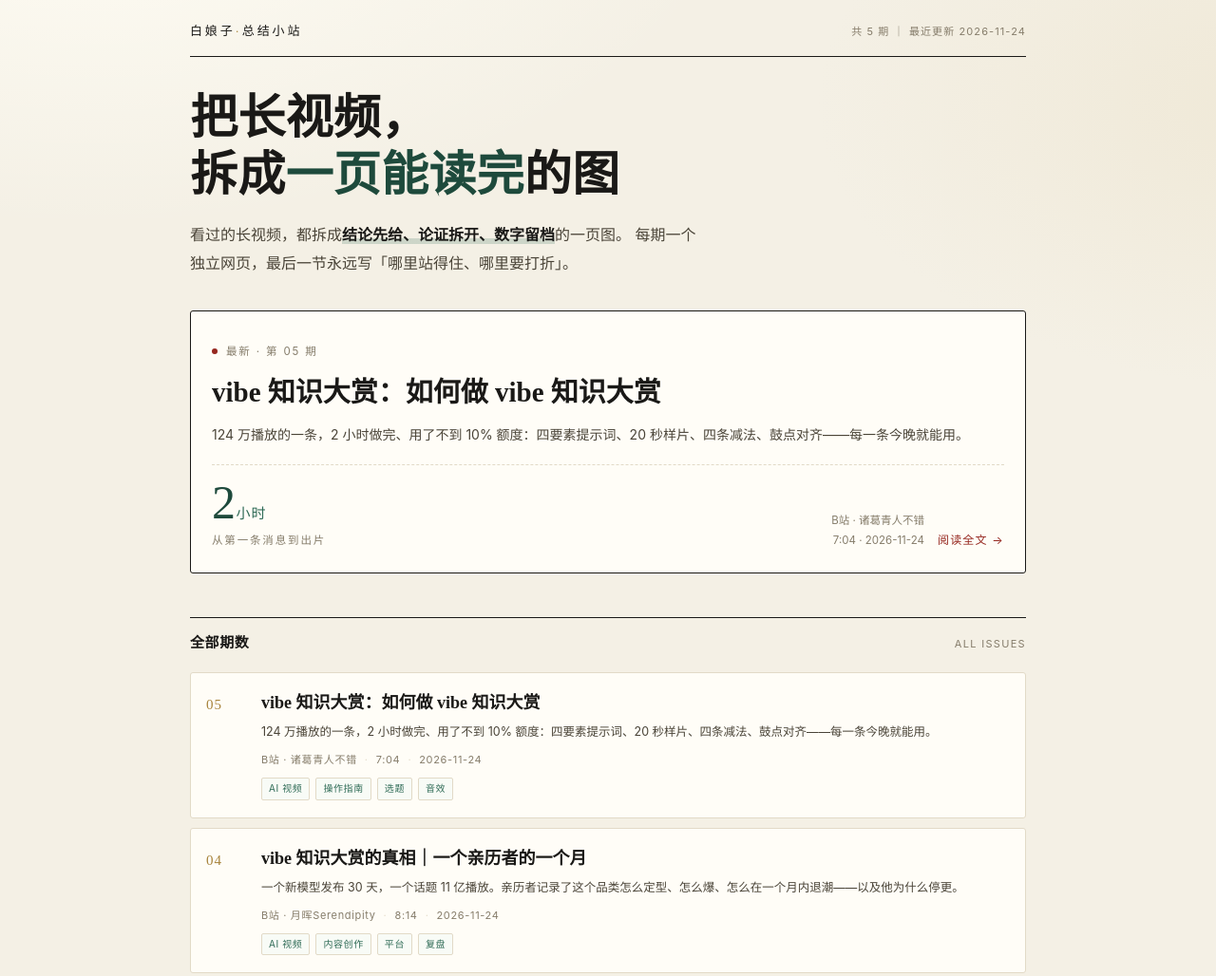
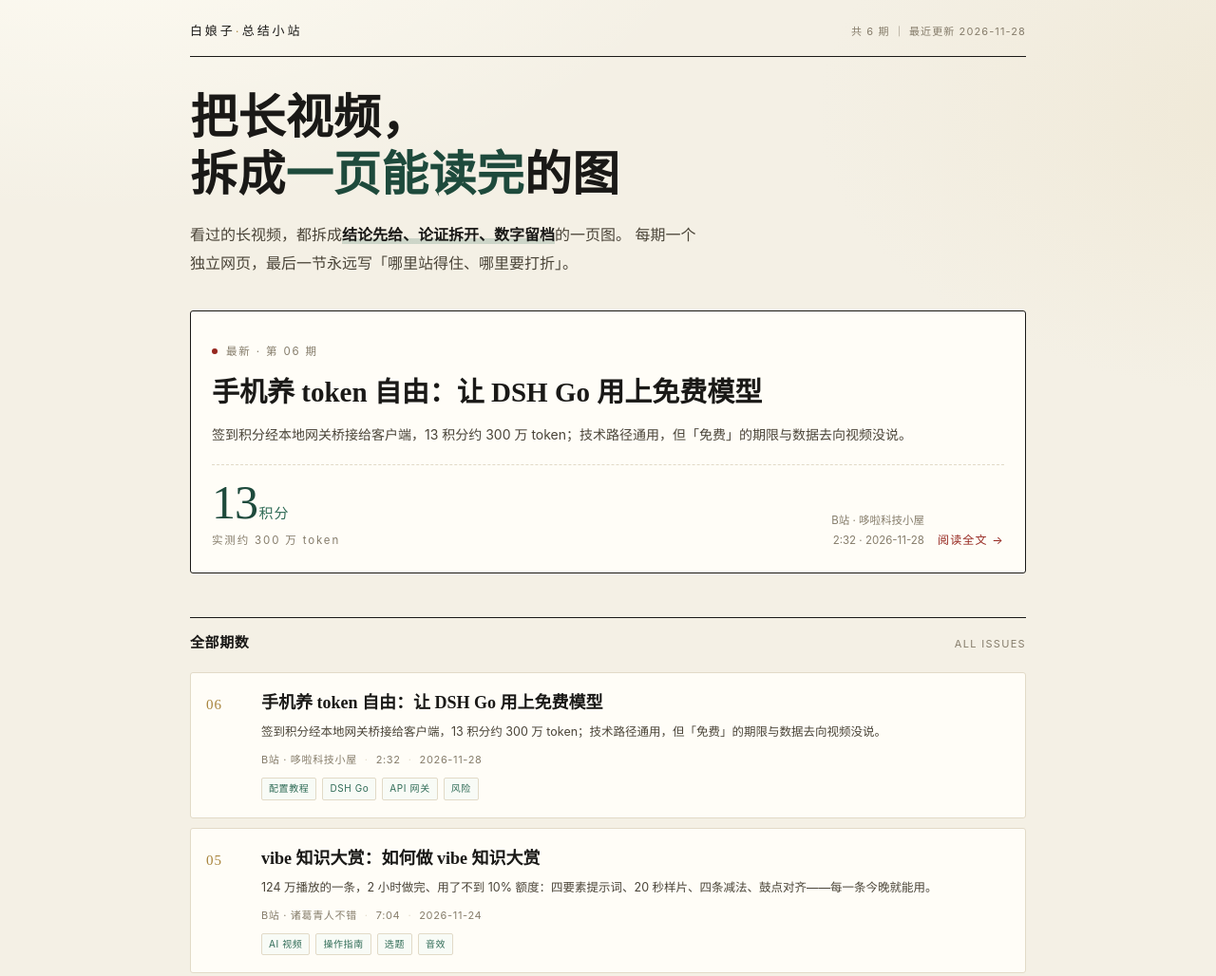
Before and after one commit to MrDogJK/baixiaoniang-summary, a plain HTML site: page index.html in a window 1280 px wide. Shown: the top 1028 px of the page at 95% size. Drawn offline with Linux system fonts and the light colour scheme.

Commit message:
add index.html

```diff
--- a/index.html
+++ b/index.html
@@ -128,7 +128,7 @@
 <main>
   <div class="top">
     <div class="brand">白娘子<span>·</span>总结小站</div>
-    <div class="meta">共 5 期 ｜ 最近更新 2026-11-24</div>
+    <div class="meta">共 6 期 ｜ 最近更新 2026-11-28</div>
   </div>
 
   <header class="hero">
@@ -139,17 +139,17 @@
     </p>
   </header>
 
-    <a class="feat rv" href="issue-05-vibe-howto.html">
+    <a class="feat rv" href="issue-06-dsh-token.html">
     <div class="feat-in">
-      <div class="lbl"><i></i>最新 · 第 05 期</div>
-      <h2>vibe 知识大赏：如何做 vibe 知识大赏</h2>
-      <p class="sum">124 万播放的一条，2 小时做完、用了不到 10% 额度：四要素提示词、20 秒样片、四条减法、鼓点对齐——每一条今晚就能用。</p>
+      <div class="lbl"><i></i>最新 · 第 06 期</div>
+      <h2>手机养 token 自由：让 DSH Go 用上免费模型</h2>
+      <p class="sum">签到积分经本地网关桥接给客户端，13 积分约 300 万 token；技术路径通用，但「免费」的期限与数据去向视频没说。</p>
       <div class="statrow">
         <div class="nw-wrap">
-          <div class="num">2<small>小时</small></div>
-          <p class="lbl">从第一条消息到出片</p>
+          <div class="num">13<small>积分</small></div>
+          <p class="lbl">实测约 300 万 token</p>
         </div>
-        <p class="meta"><span class="nw">B站 · 诸葛青人不错</span><br><span class="nw">7:04 · 2026-11-24</span></p>
+        <p class="meta"><span class="nw">B站 · 哆啦科技小屋</span><br><span class="nw">2:32 · 2026-11-28</span></p>
         <span class="more">阅读全文 →</span>
       </div>
     </div>
@@ -161,7 +161,17 @@
     <span>ALL ISSUES</span>
   </div>
   <div class="list">
-        <a class="item rv" href="issue-05-vibe-howto.html">
+        <a class="item rv" href="issue-06-dsh-token.html">
+      <div class="no">06</div>
+      <div>
+        <h4>手机养 token 自由：让 DSH Go 用上免费模型</h4>
+        <p class="sum">签到积分经本地网关桥接给客户端，13 积分约 300 万 token；技术路径通用，但「免费」的期限与数据去向视频没说。</p>
+        <div class="m"><span class="nw">B站 · 哆啦科技小屋</span><span class="dot">·</span><span class="nw">2:32</span><span class="dot">·</span><span class="nw">2026-11-28</span></div>
+        <div class="tags"><span class="tag">配置教程</span><span class="tag">DSH Go</span><span class="tag">API 网关</span><span class="tag">风险</span></div>
+      </div>
+    </a>
+
+    <a class="item rv" href="issue-05-vibe-howto.html">
       <div class="no">05</div>
       <div>
         <h4>vibe 知识大赏：如何做 vibe 知识大赏</h4>
```
